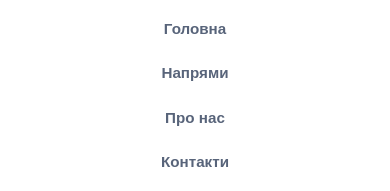
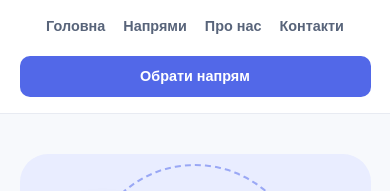
Before and after one commit to missbite-kusyao/fw3efwefwewe, a plain HTML site: page index.html in a window 390 px wide. Shown: the part 57-248 px from the top of the page. Drawn offline with Linux system fonts and the light colour scheme.

Commit message:
Update style.css

````diff
--- a/style.css
+++ b/style.css
@@ -1,4 +1,3 @@
-
 * {
   box-sizing: border-box;
   margin: 0;
@@ -459,7 +458,7 @@ h1 span {
 }
 
 /* 8. Смартфон (до 767 px):
-      - Шапка та меню — вертикально
+      - Меню на телефоні — горизонтально в рядок
       - Головний блок — вертикально (візуал зверху через order)
       - Картки — 1 в ряд
       - Кнопки — на всю ширину картки/екрана */
@@ -476,14 +475,16 @@ h1 span {
   }
 
   .main-nav {
-    flex-direction: column;
-    align-items: stretch;
-    gap: 8px;
-    text-align: center;
+    flex-direction: row;
+    flex-wrap: wrap;
+    justify-content: center;
+    align-items: center;
+    gap: 12px 18px;
   }
 
   .main-nav a {
-    padding: 6px 0;
+    padding: 4px 0;
+    font-size: 0.9rem;
   }
 
   .header-button,
@@ -540,6 +541,14 @@ h1 span {
     font-size: 2rem;
   }
 
+  .main-nav {
+    gap: 8px 12px;
+  }
+
+  .main-nav a {
+    font-size: 0.84rem;
+  }
+
   .directions-section,
   .why-section {
     padding-right: 4%;
@@ -550,3 +559,6 @@ h1 span {
     padding: 20px;
   }
 }
+```[cite: 1, 2, 4]
+
+Также проверь, чтобы файл на GitHub назывался именно `style.css` (без пробелов и скобок вроде `style (3).css`), чтобы он корректно подключался к `index.html`[cite: 1, 2, 4].
````
